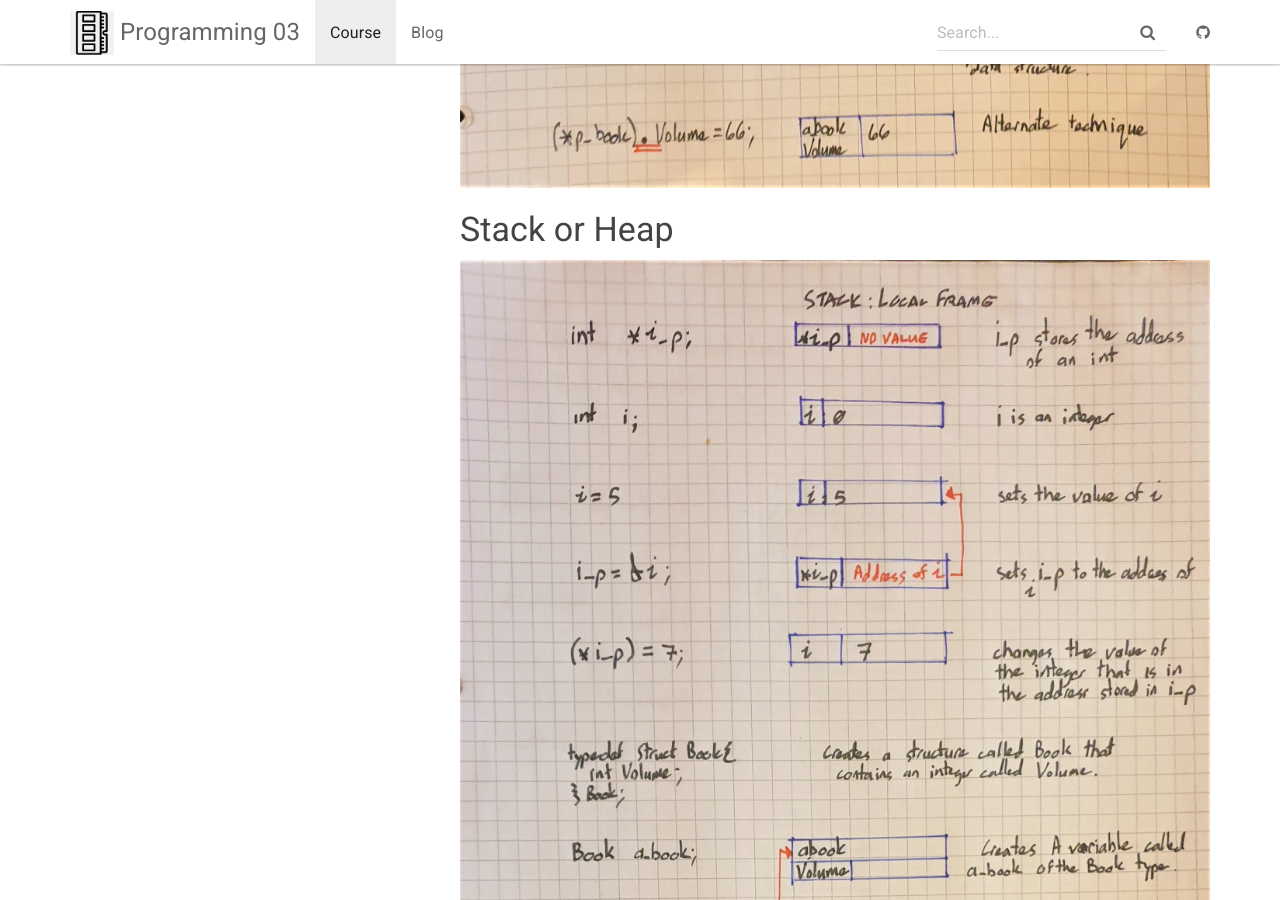
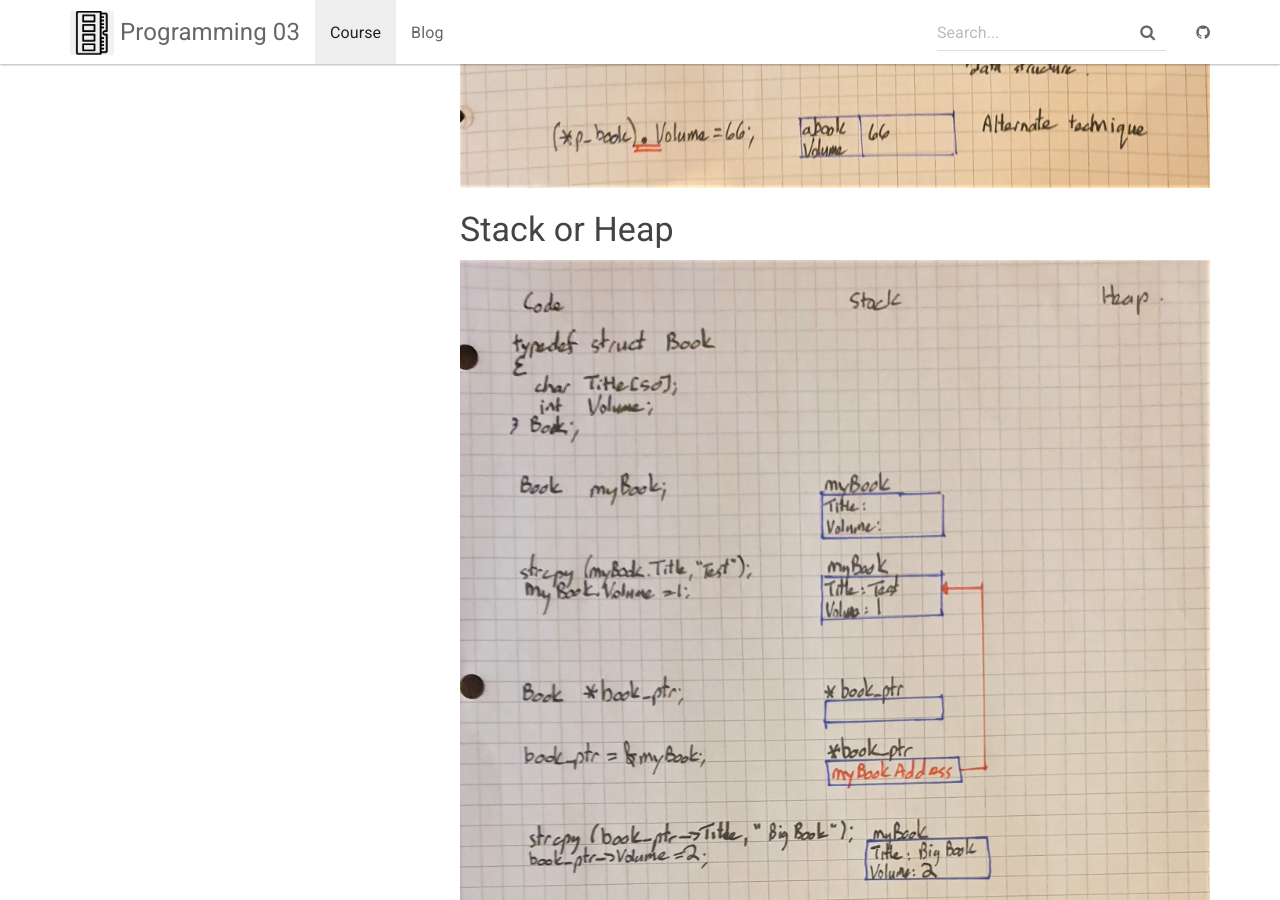
Before and after one commit to andyguestysj/prog03, a Jekyll site: the page built from _docs/topics/4-cstruct/cstruct-03.md, in a window 1280 px wide and 900 px high, scrolled down 1271 px. Built offline with Jekyll 4.4.1, drawn with Linux system fonts in a browser that asks for light colours.

Commit message:
cheat sheetas

```diff
--- a/_docs/topics/4-cstruct/cstruct-03.md
+++ b/_docs/topics/4-cstruct/cstruct-03.md
@@ -9,7 +9,7 @@ permalink: /docs/cstruct-03/
 ![The Basics](/assets/img/topic4/structpointer1.jpg "The Basics")
 
 ### Stack or Heap
-![Stack or Heap](/assets/img/topic4/structpointer1.jpg "Stack or Heap")
+![Stack or Heap](/assets/img/topic4/structpointer2.jpg "Stack or Heap")
 
 ### As Function Parameters
-![As Function Parameters](/assets/img/topic4/structpointer1.jpg "As function parameters")
+![As Function Parameters](/assets/img/topic4/structpointer3.jpg "As function parameters")
```
